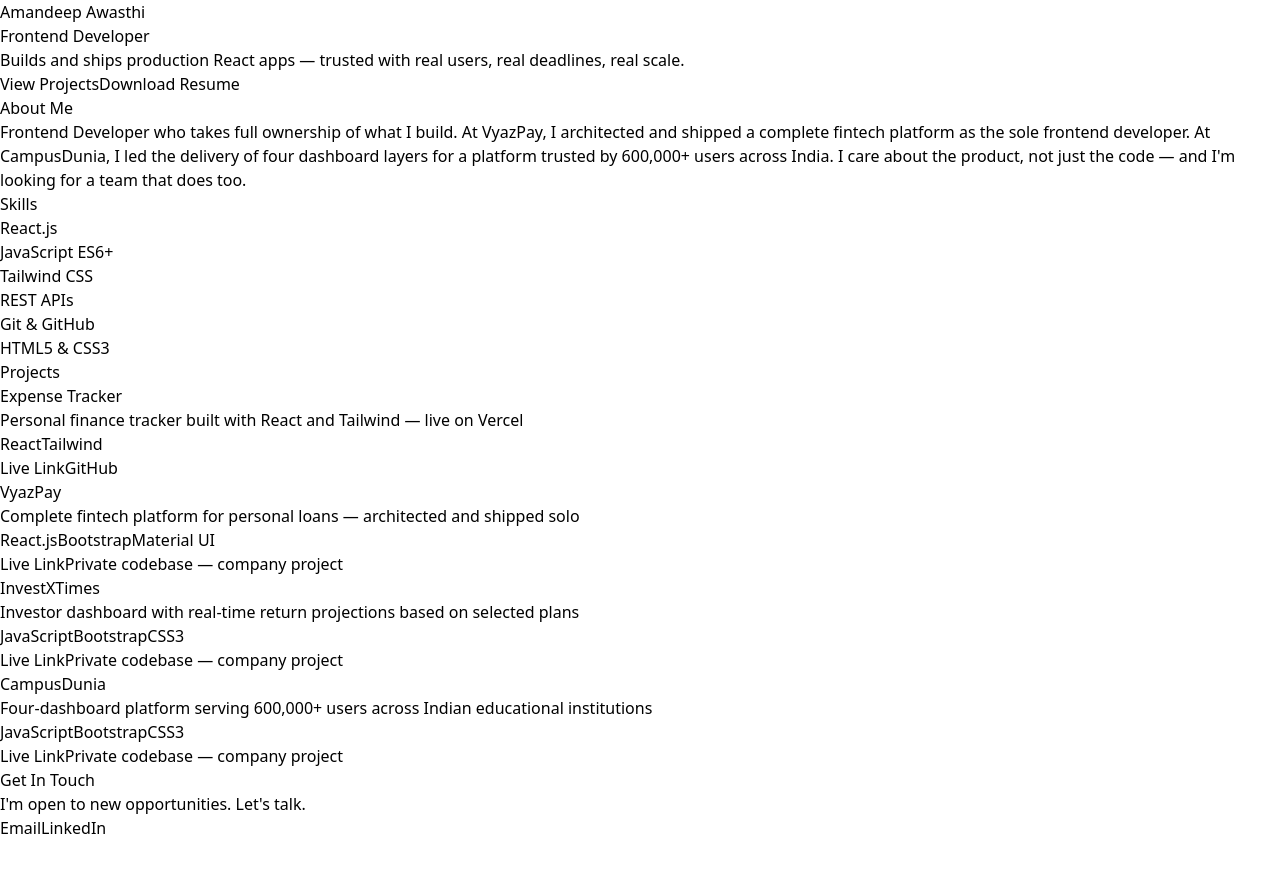
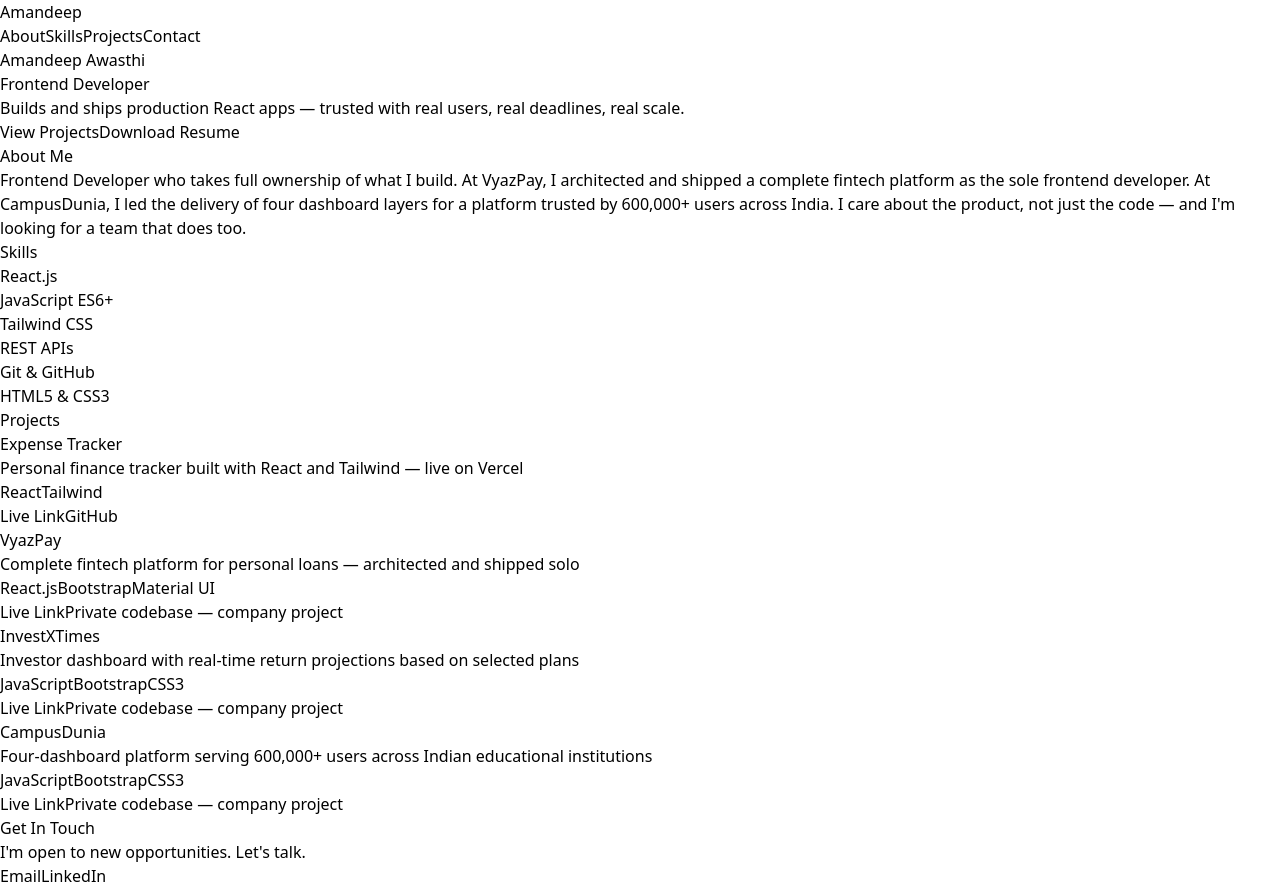
Before and after one commit to aman01awasthi/portfolio, a React app: page / in a window 1280 px wide. Before the commit the page ends 840 px from the top, so only its background shows below. Built offline with nearby package versions, Linux system fonts and the light colour scheme; the HTML template or start-up script is replaced by a standard one.

Commit message:
feat: add Navbar with smooth scroll and section ids

```diff
--- a/src/App.jsx
+++ b/src/App.jsx
@@ -2,12 +2,14 @@
 import About from "./components/About";
 import Contact from "./components/Contact";
 import Hero from "./components/Hero";
+import Navbar from "./components/Navbar";
 import Projects from "./components/Projects";
 import Skills from "./components/Skills";
 
 function App() {
   return (
     <>
+      <Navbar/>
       <Hero />
       <About />
       <Skills />
--- a/src/components/About.jsx
+++ b/src/components/About.jsx
@@ -1,7 +1,7 @@
 const About = () => {
   return (
     <>
-      <div className="bg-gray-800 py-20 px-6">
+      <div className="bg-gray-800 py-20 px-6" id="about">
         <div className="max-w-3xl mx-auto text-center">
           <h2 className="text-3xl font-bold text-blue-500 mb-6">About Me</h2>
           <p className="text-gray-300 text-lg leading-relaxed">
--- a/src/components/Contact.jsx
+++ b/src/components/Contact.jsx
@@ -1,7 +1,7 @@
 const Contact = () => {
   return (
     <>
-      <div className="bg-gray-900 py-20 px-6">
+      <div className="bg-gray-900 py-20 px-6" id="contact">
         <div className="max-w-2xl mx-auto text-center">
           <h2 className="text-3xl font-bold text-blue-500 mb-4">
             Get In Touch
@@ -10,7 +10,7 @@
             I'm open to new opportunities. Let's talk.
           </p>
 
-          <div className="flex gap-4 justify-center">
+          <div className="flex flex-wrap gap-4 justify-center">
             <a
               href="mailto:aman01awasthi@gmail.com"
               className="bg-blue-600 hover:bg-blue-700 text-white px-6 py-3 rounded-lg transition-colors duration-200"
--- a/src/components/Hero.jsx
+++ b/src/components/Hero.jsx
@@ -1,6 +1,6 @@
 const Hero = () => {
   return (
-    <div className="min-h-screen flex flex-col items-center justify-center bg-gray-900 text-center pt-20">
+    <div className="min-h-[70vh] flex flex-col items-center justify-center pt-24 bg-gray-900 text-center">
       <h1 className="text-5xl font-bold text-white">Amandeep Awasthi</h1>
       <h3 className="text-2xl text-gray-400 mt-4">Frontend Developer</h3>
       <h5 className="text-lg text-gray-400 max-w-3xl mt-4 px-4">
@@ -8,9 +8,9 @@
         with real users, real deadlines, real scale.
       </h5>
       <div className="flex gap-4 mt-8">
-        <button className="bg-blue-600 hover:bg-blue-700 text-white px-6 py-3 rounded-lg transition-colors duration-200">
+        <a href="#projects" className="bg-blue-600 hover:bg-blue-700 text-white px-6 py-3 rounded-lg transition-colors duration-200">
           View Projects
-        </button>
+        </a>
 
         <a href="/resume.pdf" download="Amandeep_Awasthi_Resume.pdf" className="border border-blue-600 text-blue-600 hover:bg-blue-600 hover:text-white px-6 py-3 rounded-lg">
             Download Resume
--- /dev/null
+++ b/src/components/Navbar.jsx
@@ -0,0 +1,26 @@
+const Navbar = () => {
+  const navlinks = [
+    { label: "About", href: "#about" },
+    { label: "Skills", href: "#skills" },
+    { label: "Projects", href: "#projects" },
+    { label: "Contact", href: "#contact" },
+  ];
+  return (
+    <>
+      <nav className="bg-gray-900 fixed top-0 left-0 w-full z-50 border-b border-gray-800">
+        <div className="max-w-6xl mx-auto px-6 py-4 flex justify-between items-center">
+          <span className="text-white font-bold text-xl">Amandeep</span>
+          <div className="flex gap-8">
+            {navlinks.map((navlink, i) => (
+              <a href={navlink.href} key={i} className="text-gray-400 hover:text-blue-500 transition-colors duration-200">
+                {navlink.label}
+              </a>
+            ))}
+          </div>
+        </div>
+      </nav>
+    </>
+  );
+};
+
+export default Navbar;
--- a/src/components/Projects.jsx
+++ b/src/components/Projects.jsx
@@ -5,8 +5,8 @@
       description:
         "Personal finance tracker built with React and Tailwind — live on Vercel",
       tech: ["React", "Tailwind"],
-      liveLink: "your-vercel-link",
-      githubLink: "your-github-link",
+      liveLink: "https://expense-tracker-react-olive-ten.vercel.app/",
+      githubLink: "https://github.com/aman01awasthi/expense-tracker-react",
       isPrivate: false,
     },
     {
@@ -40,7 +40,7 @@
 
   return (
     <>
-      <div className="bg-gray-800 py-20 px-6">
+      <div className="bg-gray-800 py-20 px-6" id="projects">
         <div className="max-w-6xl mx-auto text-center">
           <h2 className="text-3xl font-bold text-blue-500 mb-10">Projects</h2>
           <div className="grid grid-cols-1 md:grid-cols-2 gap-8">
--- a/src/components/Skills.jsx
+++ b/src/components/Skills.jsx
@@ -9,7 +9,7 @@
   ];
   return (
     <>
-      <div className="bg-gray-900 py-20 px-6">
+      <div className="bg-gray-900 py-20 px-6" id="skills">
         <div className="max-w-5xl mx-auto text-center">
           <h2 className="text-3xl font-bold text-blue-500 mb-10">Skills</h2>
           <div className="flex flex-wrap justify-center gap-4">
--- a/src/index.css
+++ b/src/index.css
@@ -1,3 +1,7 @@
 @tailwind base;
 @tailwind components;
 @tailwind utilities;
+
+html {
+  scroll-behavior: smooth;
+}
```
